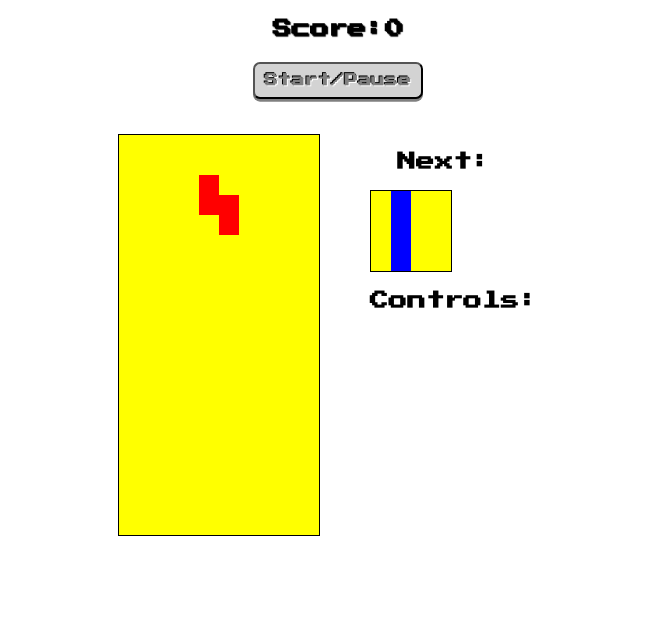
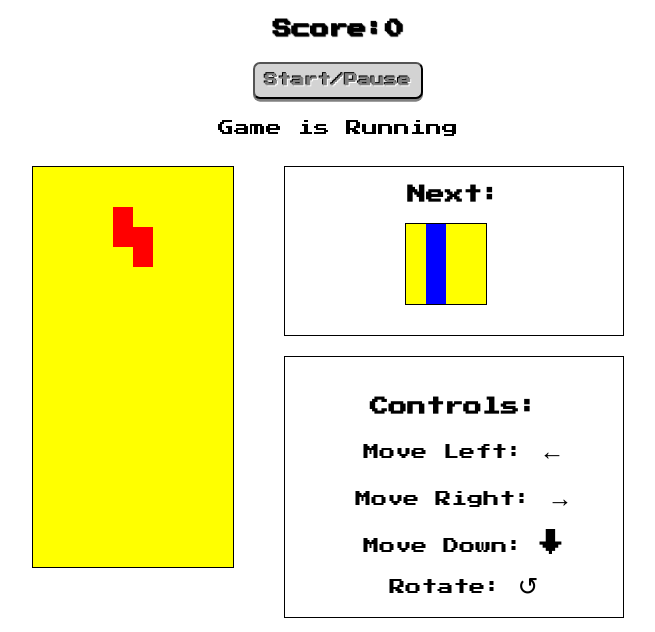
Before and after one commit to apastori/basic-tetris-vanilla-js, a plain HTML site: page index.html in a window 1280 px wide. Both pictures are taken after a click on the button "Start/Pause". Shown: the part 56-688 px from the top of the page, without its empty margins (302-957 px from the left). Drawn offline with Linux system fonts and the light colour scheme; a web font is replaced by a local one.

```diff
--- a/app.js
+++ b/app.js
@@ -4,6 +4,7 @@ const grid = height * width;
 let timerId;
 let nextRandom = 0;
 let score = 0;
+let running = false;
 
 document.addEventListener("DOMContentLoaded", () => {
     tetrisApp();
@@ -45,6 +46,8 @@ function tetrisApp() {
     console.log(squares);
     const scoreDisplay = document.getElementById("score");
     const startButton = document.getElementById("start-button");
+    const paragraphStartStop = document.querySelector("#paragraphStartStop");
+    paragraphStartStop.innerHTML = "Game is stopped";
     const colors = [
         'orange',
         'red',
@@ -125,6 +128,7 @@ function tetrisApp() {
     document.addEventListener("keyup", control);
 
     function moveDown() {
+        if (!running && !timerId) return;
         undraw();
         currentPosition += width;
         draw();
@@ -150,6 +154,7 @@ function tetrisApp() {
     }
 
     function moveLeft() {
+        if (!running && !timerId) return;
         undraw();
         const isAtLeftEdge = current.some((index) => {
             return ((currentPosition + index) % width === 0);
@@ -164,6 +169,7 @@ function tetrisApp() {
     }
 
     function moveRight() {
+        if (!running && !timerId) return;
         undraw();
         const isAtRightEdge = current.some((index) => {
             return ((currentPosition + index) % width === width - 1);
@@ -206,6 +212,7 @@ function tetrisApp() {
 
     // Rotate the tetris piece
     function rotate() {
+        if (!running && !timerId) return;
         undraw();
         currentRotation++;
         if (currentRotation === current.length) currentRotation = 0;
@@ -242,12 +249,16 @@ function tetrisApp() {
 
     //Add functionality to start
     startButton.addEventListener("click", () => {
-        if (timerId) {
+        if (running && timerId) {
             clearInterval(timerId);
             timerId = null;
+            running = false;
+            paragraphStartStop.innerHTML = "Game is stopped";
         } else {
             draw();
             timerId = setInterval(moveDown, 1000);
+            running = true;
+            paragraphStartStop.innerHTML = "Game is Running";
             if (Array.from(miniGridContainer.getElementsByClassName("tetromino")).length === 0) {
                 nextRandom = Math.floor(Math.random() * theTetrominoes.length);
                 displayNext();
--- a/index.html
+++ b/index.html
@@ -14,12 +14,23 @@
     <h1 id="tetrisTitle">Tetris</h1>
     <h3 id="scoreTitle">Score:<span id="score">0</span></h3>
     <button id="start-button">Start/Pause</button>
+    <p id="paragraphStartStop"></p>
     <div class="container">
         <div class="grid"></div>
         <div class="optionsContainer">
-            <h3>Next: </h3>
-            <div class="minigrid"></div>
-            <h3 id="controlTitle">Controls: </h3>
+            <div class="nextContainer">
+                <h3>Next: </h3>
+                <div class="minigrid"></div>
+            </div>
+            <div class="controlContainer">
+                <h3 id="controlTitle">Controls: </h3>
+                <div class="controls">
+                    <p>Move Left: <span style='font-size:25px;'>&#8592;</span></p>
+                    <p>Move Right: <span style='font-size:25px;'>&#8594;</span></p>
+                    <p>Move Down: <span style='font-size:25px;'>&#x2193;</span></p>
+                    <p>Rotate: <span style='font-size:25px;'>&#8634;</span></p>
+                </div>
+            </div>
         </div>
     </div>
 </body>
--- a/style.css
+++ b/style.css
@@ -47,12 +47,26 @@ body {
     margin-left: 30px;
 }
 
+.nextContainer {
+    border: solid 1px black;
+    margin-left: 50px;
+    padding-bottom: 30px;
+}
+
+.controlContainer {
+    margin-top: 20px;
+    margin-left: 50px;
+    border: solid 1px black;
+    padding-left: 20px;
+    padding-right: 20px;
+}
+
 #controlTitle {
-    margin-left: 50px;
+    margin-top: 40px;
 }
 
 .minigrid {
-    margin-left: 50px;
+    margin-left: 120px;
     width: 80px;
     height: 80px;
     background-color: yellow;
@@ -69,6 +83,11 @@ body {
 #scoreTitle {
     font-family: var(--tetris-font);
     text-shadow: 1px 1px 1px black;
+}
+
+.controls p {
+    margin-left: 50px;
+    margin-right: 30px;
 }
 
 #start-button {
```
